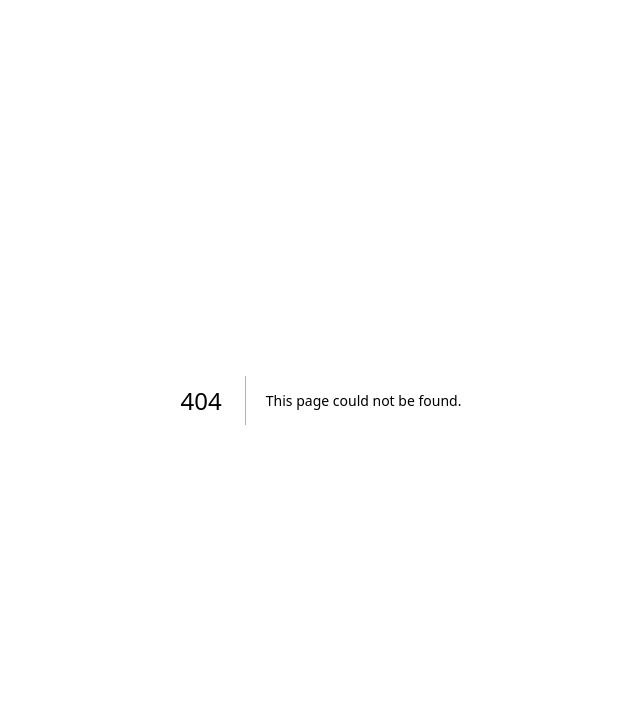
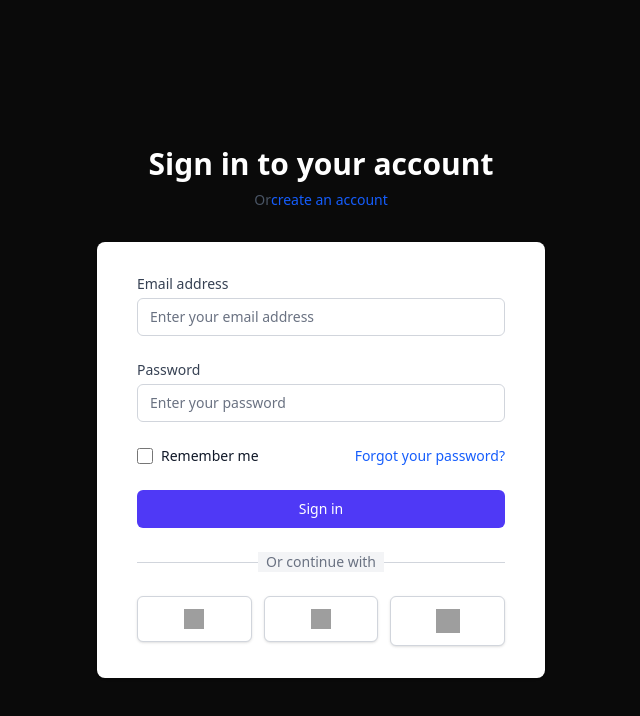
Before and after one commit to Gogo200202/e-commerce-front-end, a Next.js app: page /SignIn in a window 1280 px wide. Before the commit this address had no page. Shown: the top 716 px of the page, without its empty margins (319-959 px from the left). Built offline with nearby package versions, Linux system fonts and the light colour scheme; grey boxes are pictures that could not be loaded.

Commit message:
sign in page

```diff
--- /dev/null
+++ b/src/app/SignIn/page.tsx
@@ -0,0 +1,108 @@
+export default function Footer() {
+    return (
+
+        <div className="min-h-screen  flex flex-col justify-center py-12 sm:px-6 lg:px-8">
+        <div className="sm:mx-auto sm:w-full sm:max-w-md">
+            <h2 className="mt-6 text-center text-3xl font-extrabold text-white">
+                Sign in to your account
+            </h2>
+            <p className="mt-2 text-center text-sm text-gray-600 max-w ">
+                Or
+                <a href="#" className="font-medium text-blue-600 hover:text-blue-500 white">
+                       create an account
+                </a>
+            </p>
+        </div>
+
+        <div className="mt-8 sm:mx-auto sm:w-full sm:max-w-md">
+            <div className="bg-white py-8 px-4 shadow sm:rounded-lg sm:px-10">
+                <form className="space-y-6" action="#" method="POST">
+                    <div>
+                        <label form="email" className="block text-sm font-medium text-gray-700">
+                            Email address
+                        </label>
+                        <div className="mt-1">
+                            <input id="email" name="email" type="email" autoCapitalize="email" required
+                                className="appearance-none rounded-md relative block w-full px-3 py-2 border border-gray-300 placeholder-gray-500 text-gray-900 focus:outline-none focus:ring-indigo-500 focus:border-indigo-500 focus:z-10 sm:text-sm"
+                                placeholder="Enter your email address"/>
+                        </div>
+                    </div>
+
+                    <div>
+                        <label form="password" className="block text-sm font-medium text-gray-700">
+                            Password
+                        </label>
+                        <div className="mt-1">
+                            <input id="password" name="password" type="password" autoCapitalize="current-password" required
+                                className="appearance-none rounded-md relative block w-full px-3 py-2 border border-gray-300 placeholder-gray-500 text-gray-900 focus:outline-none focus:ring-indigo-500 focus:border-indigo-500 focus:z-10 sm:text-sm"
+                                placeholder="Enter your password"/>
+                        </div>
+                    </div>
+
+                    <div className="flex items-center justify-between">
+                        <div className="flex items-center">
+                            <input id="remember_me" name="remember_me" type="checkbox"
+                                className="h-4 w-4 text-indigo-600 focus:ring-indigo-500 border-gray-300 rounded"/>
+                            <label form="remember_me" className="ml-2 block text-sm text-gray-900">
+                                Remember me
+                            </label>
+                        </div>
+
+                        <div className="text-sm">
+                            <a href="#" className="font-medium text-blue-600 hover:text-blue-500">
+                                Forgot your password?
+                            </a>
+                        </div>
+                    </div>
+
+                    <div>
+                        <button type="submit"
+                            className="group relative w-full flex justify-center py-2 px-4 border border-transparent text-sm font-medium rounded-md text-white bg-indigo-600 hover:bg-indigo-700 focus:outline-none focus:ring-2 focus:ring-offset-2 focus:ring-indigo-500">
+
+                            Sign in
+                        </button>
+                    </div>
+                </form>
+                <div className="mt-6">
+
+                    <div className="relative">
+                        <div className="absolute inset-0 flex items-center">
+                            <div className="w-full border-t border-gray-300"></div>
+                        </div>
+                        <div className="relative flex justify-center text-sm">
+                            <span className="px-2 bg-gray-100 text-gray-500">
+                                Or continue with
+                            </span>
+                        </div>
+                    </div>
+
+                    <div className="mt-6 grid grid-cols-3 gap-3">
+                        <div>
+                            <a href="#"
+                                className="w-full flex items-center justify-center px-8 py-3 border border-gray-300 rounded-md shadow-sm text-sm font-medium text-gray-700 bg-white hover:bg-gray-50">
+                                <img className="h-5 w-5" src="https://www.svgrepo.com/show/512120/facebook-176.svg"
+                                    alt=""/>
+                            </a>
+                        </div>
+                        <div>
+                            <a href="#"
+                                className="w-full flex items-center justify-center px-8 py-3 border border-gray-300 rounded-md shadow-sm text-sm font-medium text-gray-700 bg-white hover:bg-gray-50">
+                                <img className="h-5 w-5" src="https://www.svgrepo.com/show/513008/twitter-154.svg"
+                                    alt=""/>
+                            </a>
+                        </div>
+                        <div>
+                            <a href="#"
+                                className="w-full flex items-center justify-center px-8 py-3 border border-gray-300 rounded-md shadow-sm text-sm font-medium text-gray-700 bg-white hover:bg-gray-50">
+                                <img className="h-6 w-6" src="https://www.svgrepo.com/show/506498/google.svg"
+                                    alt=""/>
+                            </a>
+                        </div>
+                    </div>
+                </div>
+            </div>
+        </div>
+    </div>
+
+    );
+  }
```
